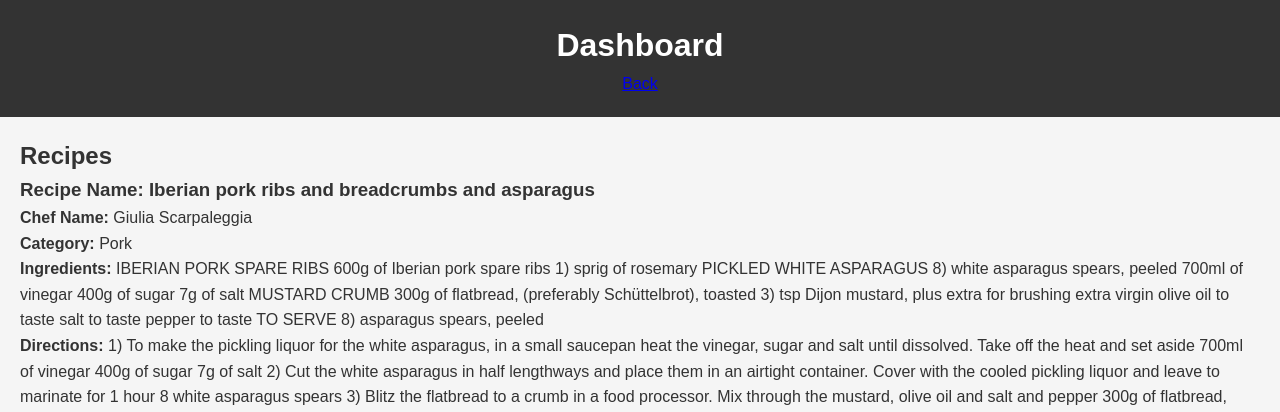
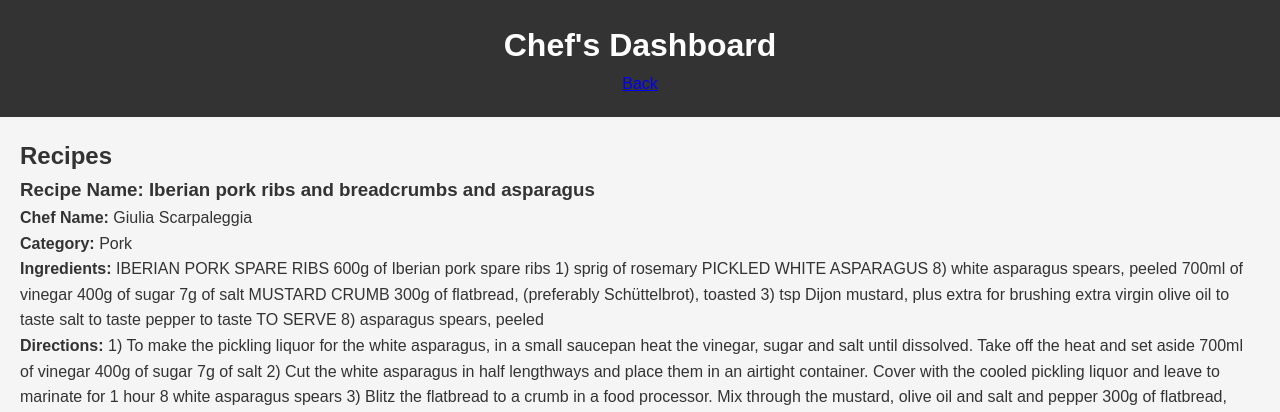
Before and after one commit to tharun-2612/CMM007-Project, a PHP site: page /view.php in a window 1280 px wide. Shown: the top 412 px of the page. Run offline with PHP 8.4, Linux system fonts and the light colour scheme; data comes from the database, SQL or seed files in the repository.

Commit message:
view.php

```diff
--- a/CMM007-project/html,css and js/view.php
+++ b/CMM007-project/html,css and js/view.php
@@ -17,7 +17,7 @@ if (isset($_SESSION["valid"])) {
 
 <body>
     <header>
-        <h1>Dashboard</h1>
+        <h1>Chef's Dashboard</h1>
         <a href="index.php">Back</a>
     </header>
 
```
